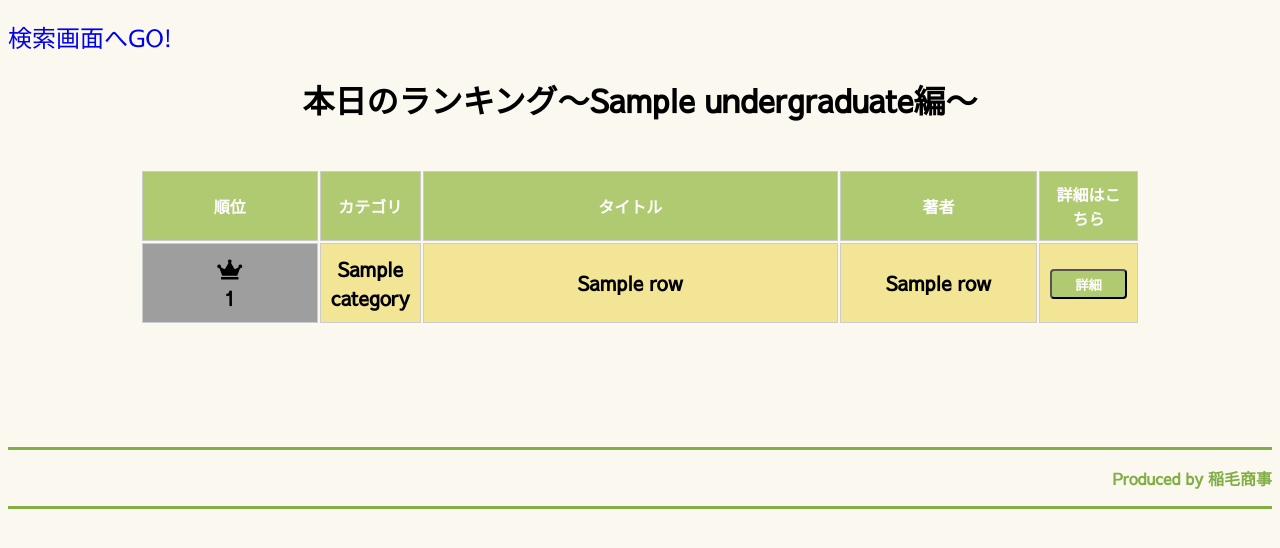
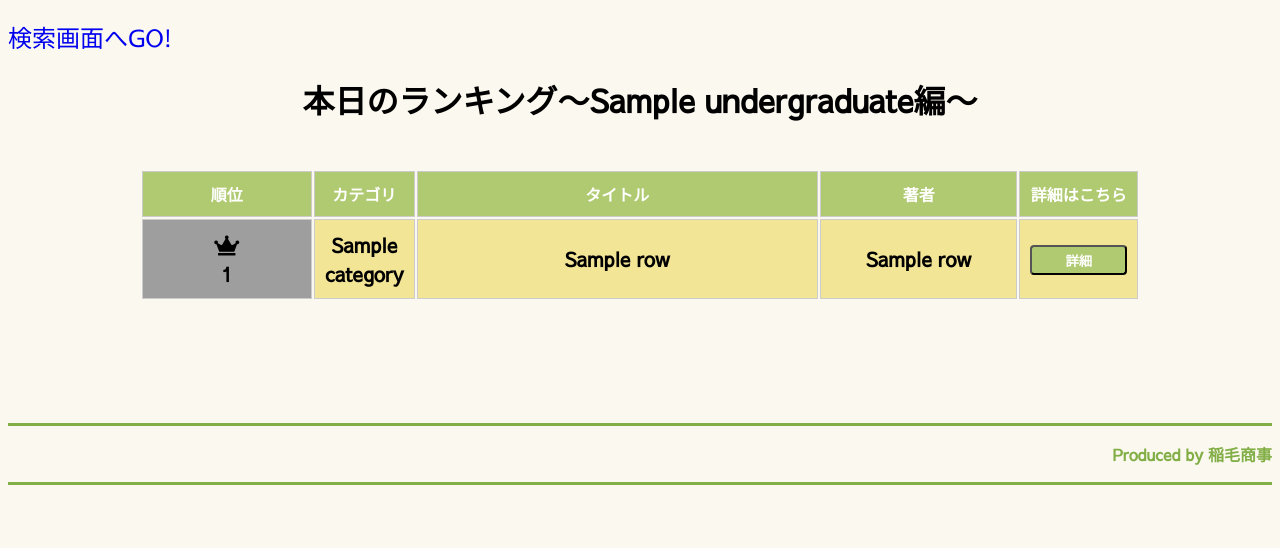
Before and after one commit to kyoF/Kyamy-Tech, a Flask app: template src/admin/templates/top.html in a window 1280 px wide. Shown: the part 218-766 px from the top of the page. Run offline with Flask 2, Linux system fonts and the light colour scheme; the template is opened without the code that fills it: most values are stand-ins (such as "Sample title", 1, 10 or a date in 2020); grey boxes are pictures that could not be loaded.

Commit message:
css完成です。4回目

```diff
--- a/src/admin/templates/details/details.html
+++ b/src/admin/templates/details/details.html
@@ -43,7 +43,7 @@
             <th >著者</th><td>{{ book_info.name }}</td>
         </tr>
         <tr>
-            <th>カテゴリー</th><td>{{ book_info.category }}</td>
+            <th>カテゴリ</th><td>{{ book_info.category }}</td>
         </tr>
         <tr>
             <th>本の場所</th><td>{{ book_info.place }}</td>
--- a/src/admin/templates/top.html
+++ b/src/admin/templates/top.html
@@ -52,6 +52,7 @@ TOP
             border-radius: 4px;/*角の丸み*/
             width: 100%;
             font-weight: bold;
+
         }
         .detail:hover{
         cursor:pointer;
@@ -88,7 +89,7 @@ TOP
             width:20%;
         }
         .detail_td{
-            width: 10%;
+            width: 12%;
         }
     </style>
     <a href="{{url_for('search.window')}}" class="window">検索画面へGO!</a>
```
